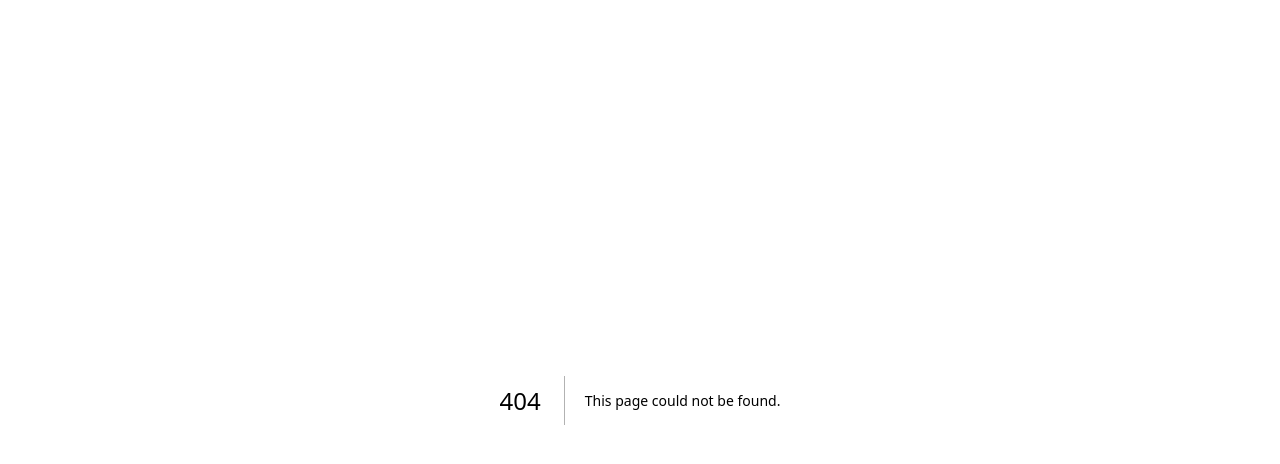
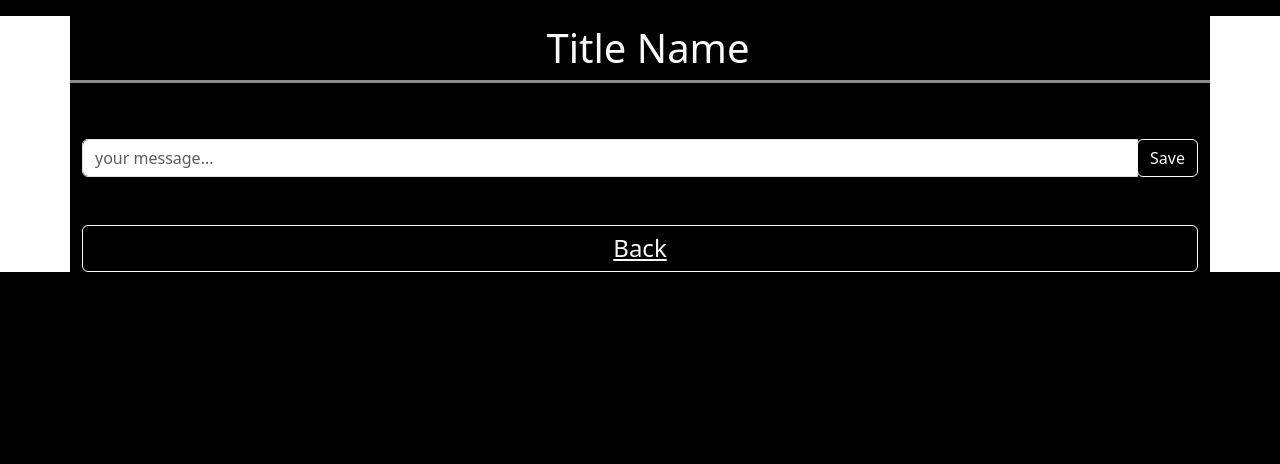
Before and after one commit to ChunRed/dome, a Next.js app in the folder main/: page /demo in a window 1280 px wide. Before the commit this address had no page. Shown: the top 464 px of the page. Built offline with nearby package versions, Linux system fonts and the light colour scheme; no server answers; the database is empty.

Commit message:
add firebase

```diff
--- a/main/package.json
+++ b/main/package.json
@@ -7,6 +7,7 @@
   },
   "dependencies": {
     "bootstrap": "^5.3.3",
+    "firebase": "^10.14.1",
     "next": "^14.2.14",
     "next-videos": "^1.4.1",
     "react": "18.2.0",
--- /dev/null
+++ b/main/pages/demo.jsx
@@ -0,0 +1,119 @@
+import React, { useState, useEffect, useRef } from 'react'
+import Link from 'next/link';
+import Image from "next/image";
+
+import "bootstrap/dist/css/bootstrap.css";
+import layout from '../styles/layout.module.css';
+import styles from '../styles/Home.module.css';
+import { initializeApp } from "firebase/app";
+import { getDatabase, ref, child, get, set, push } from "firebase/database";
+
+
+export default function Record() {
+
+    const firebaseConfig = {
+        apiKey: "AIzaSyBEkaUuAs0sl-NMhIK45qZWV0H5RnPj3gQ",
+        authDomain: "dome-test-714cb.firebaseapp.com",
+        databaseURL: "https://dome-test-714cb-default-rtdb.firebaseio.com",
+        projectId: "dome-test-714cb",
+        storageBucket: "dome-test-714cb.appspot.com",
+        messagingSenderId: "66308364634",
+        appId: "1:66308364634:web:362e03d5d2cc8eea017b63",
+        measurementId: "G-GG07CCQ2YH"
+    };
+
+    const app = initializeApp(firebaseConfig);
+
+    //read firebase data/////////////////////////////////////////////////////////
+    let firebase_data = '';
+    let firebase_data_length = 0;
+    let typed;
+
+    function readOnceWithGet() {
+        const dbRef = ref(getDatabase());
+        //if (value != undefined) {
+            get(child(dbRef, '/test')).then((snapshot) => {
+                if (snapshot.exists()) {
+
+                    let data = snapshot.val();
+                    firebase_data_length = data.length;
+                    console.log(data);
+                    console.log(firebase_data_length);
+
+                } else {
+                    console.log("No data available");
+                }
+            }).catch((error) => {
+                console.error(error);
+            });
+        //}
+    }
+
+    useEffect(readOnceWithGet, []);
+    //read data
+    //firebase/////////////////////////////////////////////////////
+
+
+    //send data to firebase/////////////////////////////////////////////////////
+    function set_firebase_data(e) {
+        const { value } = document.querySelector(e.target.getAttribute("data-input"));
+        firebase_data = '';
+        writeUserData(value);
+        // typed.destroy();
+        readOnceWithGet();
+    }
+    function writeUserData(value) {
+        const db = getDatabase();
+
+        set(ref(db, '/test/' + (firebase_data_length)), value);
+        console.log("send message:"+ value+ " done");
+    }
+    //send data to firebase/////////////////////////////////////////////////////
+
+
+    return (
+        <div className="container bg-black ">
+
+            {/* --------------------- title --------------------- */}
+            <div className="row mt-3">
+                <div className="h1 text-center m-2 text-light">Title Name</div>
+                <div className={layout.hrline}></div>
+            </div>
+
+
+
+
+            {/* --------------------- main --------------------- */}
+
+            <div className="row mt-5">
+                <div className="input-group mt-2 ">
+                    <input id='input_value' type="text" className="form-control" placeholder="your message..." aria-label="Write Message In This Barcode" aria-describedby="basic-addon2" />
+                    <div className="input-group-append">
+                        <button className="btn btn-outline-light" data-input="#input_value" onClick={(e) => set_firebase_data(e)} type="button">Save</button>
+                    </div>
+                </div>
+            </div>
+
+
+
+            {/* --------------------- footer --------------------- */}
+
+            <div className="row mt-5">
+                <div className="col text-center">
+                    <button className='btn btn-block btn-outline-light p-2 w-100'><Link className='h4' href={'/'}>Back</Link></button>
+                </div>
+            </div>
+
+
+
+            <style jsx>{`
+                .Canvas{
+                    height: 25vh;
+                }
+
+            `}</style>
+
+        </div>
+
+    );
+}
```
Also changed, not shown: main/pages/index.js (+7 -0 lines), 2 other files (tests, documents, lock files or other folders).
